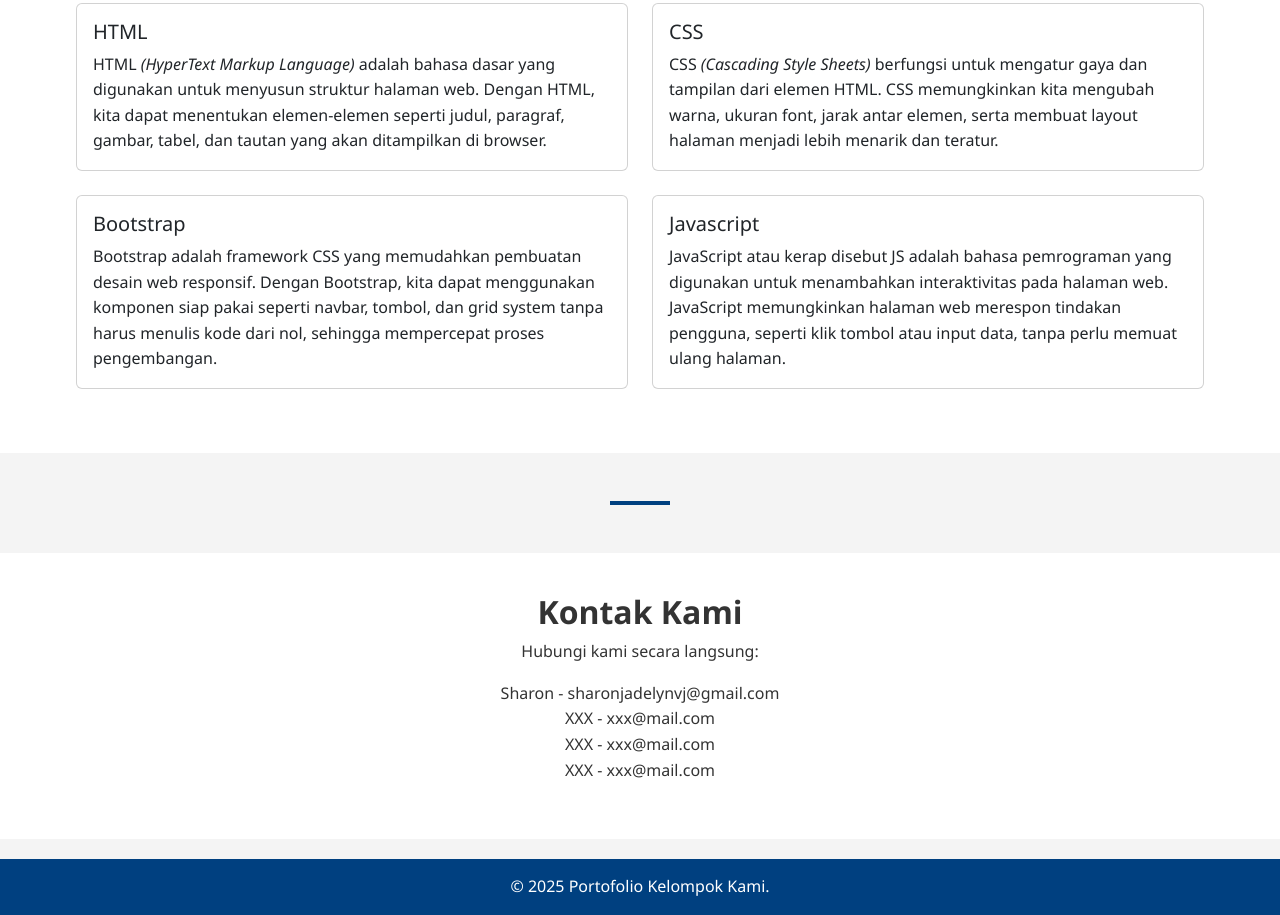
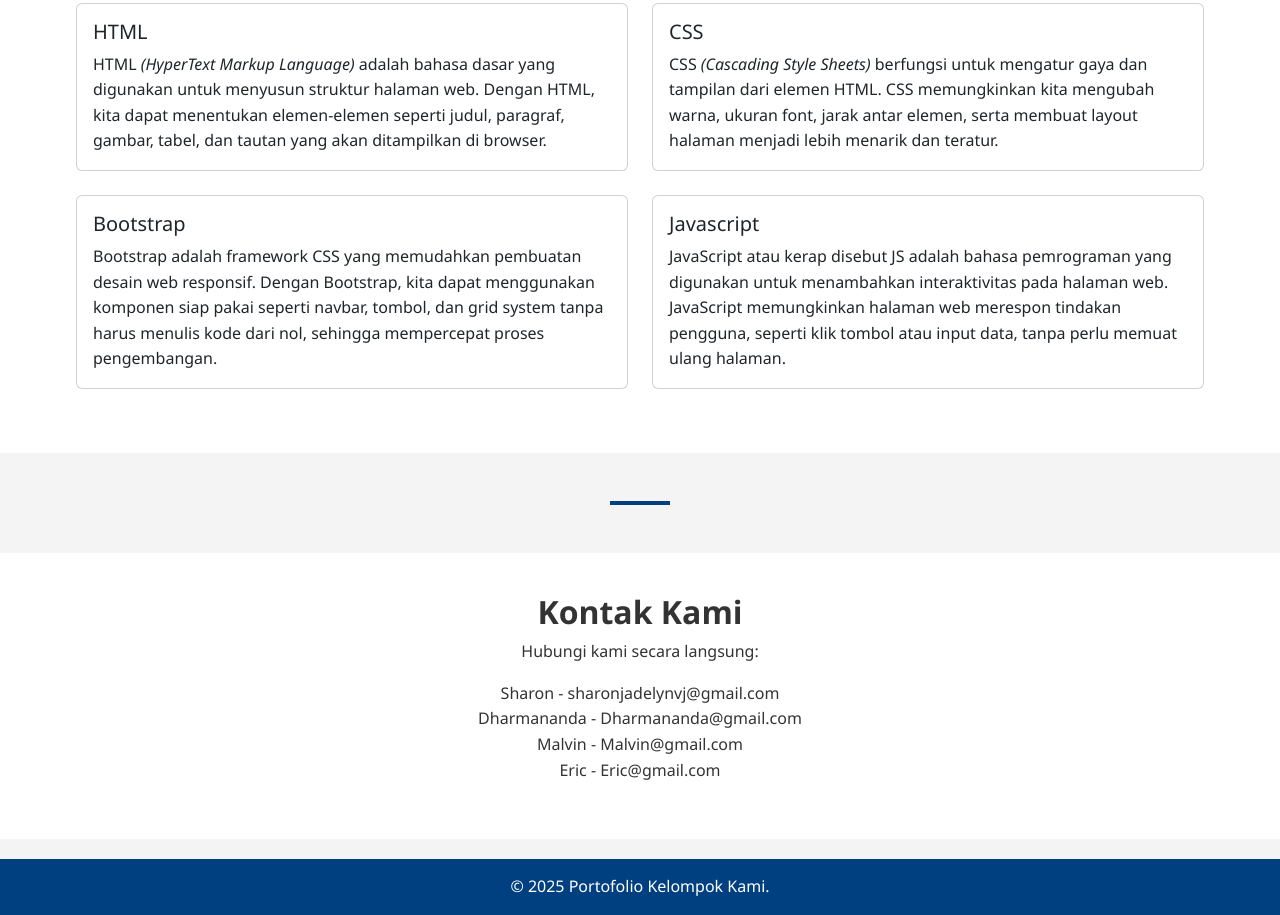
Before and after one commit to sharonjvj/Tugas-1-PAW1, a plain HTML site: page ProjectProtofolio/portofolioKelompok.html in a window 1280 px wide. Shown: the part 1285-2200 px from the top of the page. Drawn offline with nearby package versions, Linux system fonts and the light colour scheme.

Commit message:
Update portofolioKelompok.html

```diff
--- a/ProjectProtofolio/portofolioKelompok.html
+++ b/ProjectProtofolio/portofolioKelompok.html
@@ -160,9 +160,9 @@
             <p>Hubungi kami secara langsung:</p>
             <ul class="list-unstyled">
                 <li>Sharon - sharonjadelynvj@gmail.com</li>
-                <li>XXX - xxx@mail.com</li>
-                <li>XXX - xxx@mail.com</li>
-                <li>XXX - xxx@mail.com</li>
+                <li>Dharmananda - Dharmananda@gmail.com</li>
+                <li>Malvin - Malvin@gmail.com</li>
+                <li>Eric - Eric@gmail.com</li>
             </ul>
         </div>
     </section>
```
